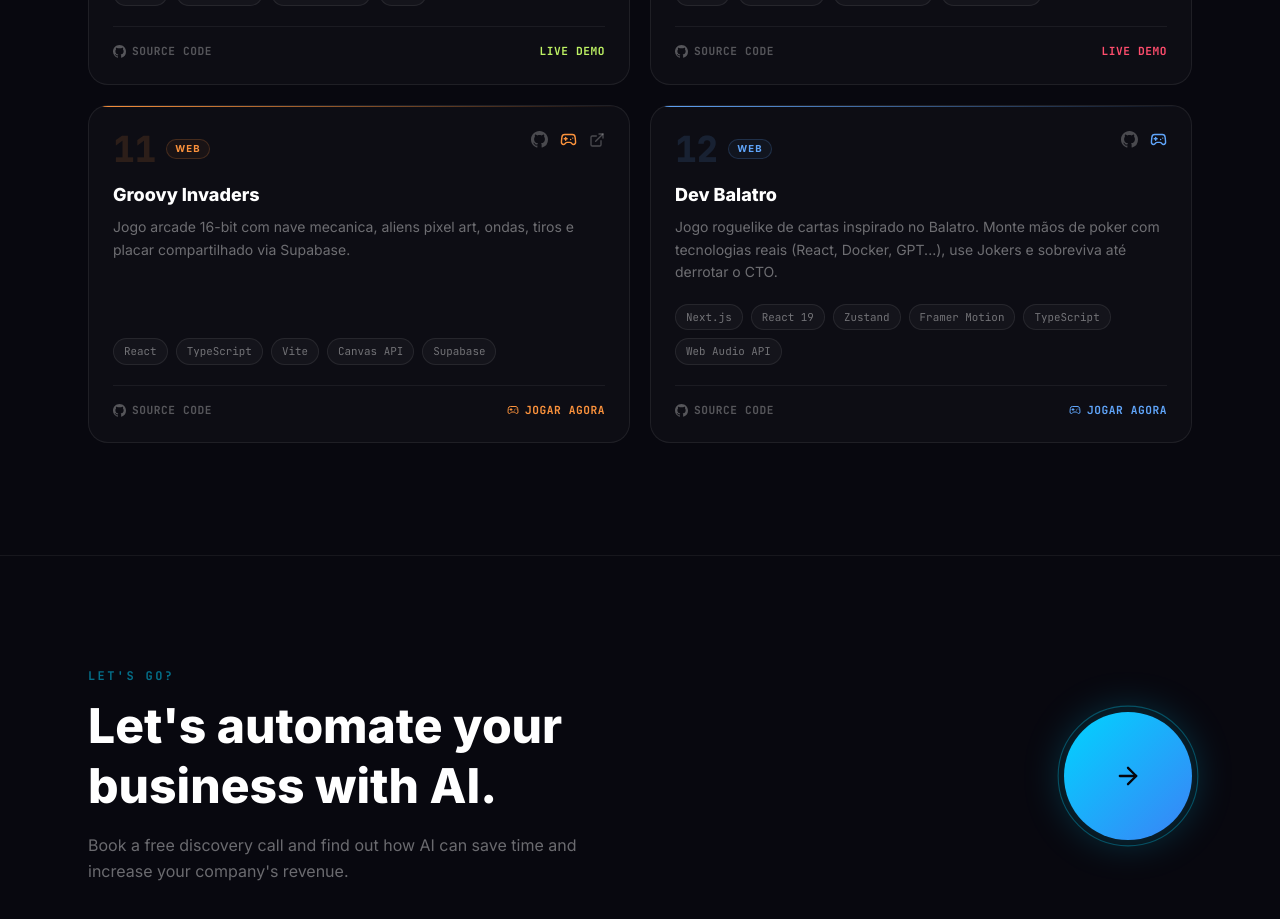
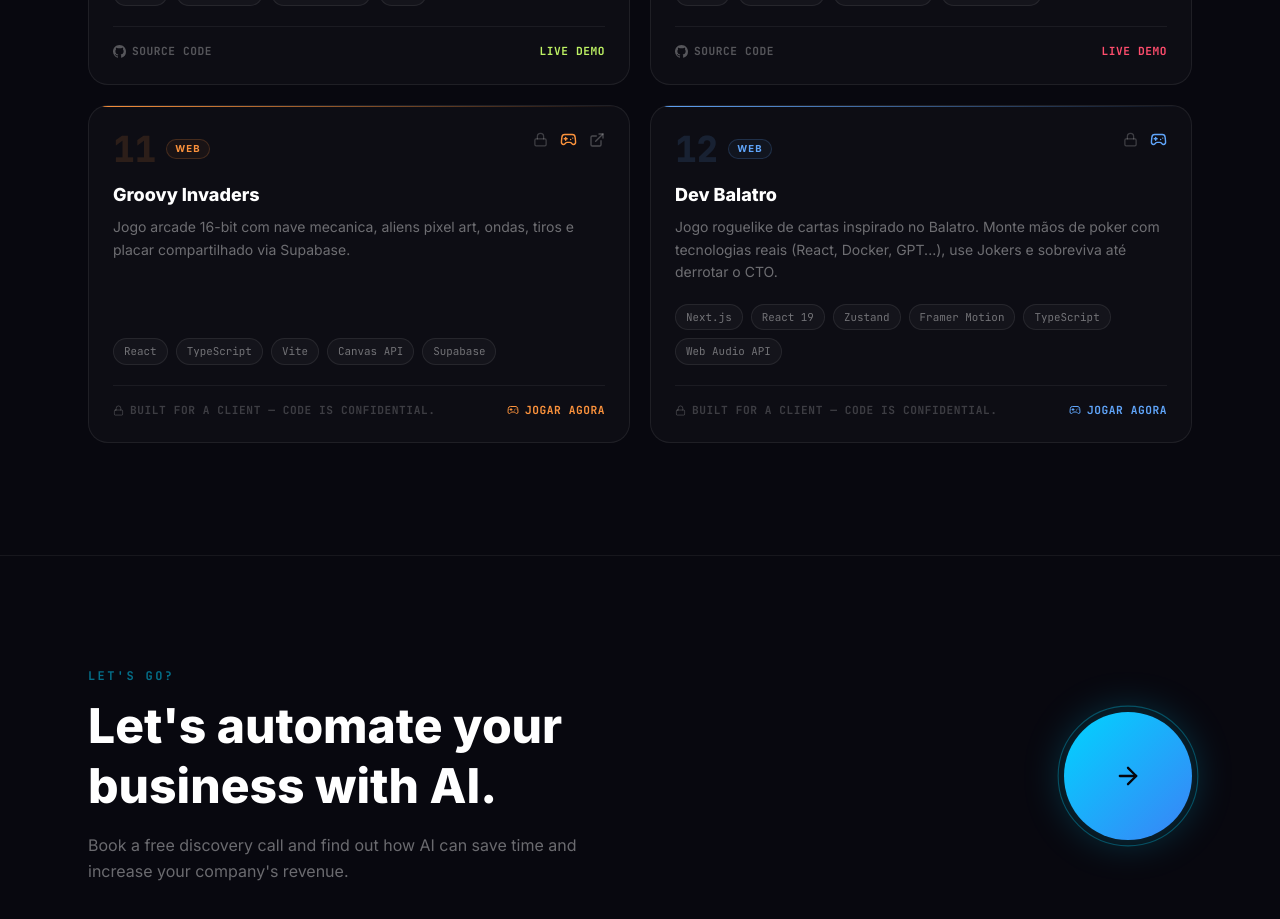
Before and after one commit to LipDev-sudo/Portifolio, a Next.js app: page / in a window 1280 px wide. Shown: the part 7460-8379 px from the top of the page. Built offline with nearby package versions, Linux system fonts and the light colour scheme; no server answers.

Commit message:
fix: hide unavailable game source links

```diff
--- a/src/data/projects.ts
+++ b/src/data/projects.ts
@@ -59,11 +59,12 @@ export const projects: Project[] = [
       "16-bit arcade shooter with mechanical ship, pixel-art aliens, waves, bullets and shared Supabase scoreboard.",
     techs: ["React", "TypeScript", "Vite", "Canvas API", "Supabase"],
     imageUrl: "",
-    githubUrl: "https://github.com/LipDev-sudo/Groovy-Invaders",
+    githubUrl: "https://github.com/LipDev-sudo",
     liveUrl: "/games/groovy-invaders/index.html",
     gameUrl: "/games/groovy-invaders/index.html",
     order: 10,
     category: "web",
+    isPrivate: true,
   },
   {
     id: "game-1",
@@ -79,6 +80,7 @@ export const projects: Project[] = [
     gameUrl: "http://localhost:3001",
     order: 12,
     category: "web",
+    isPrivate: true,
   },
 
   // ── Web Projects ─────────────────────────────────────────────
```
